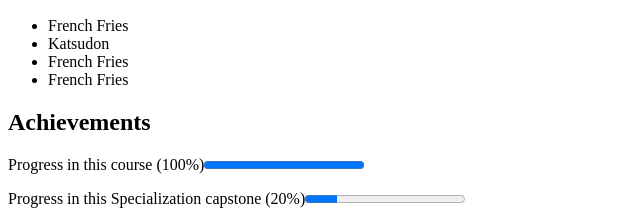
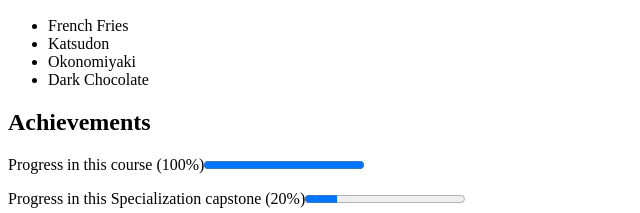
Before and after one commit to Neetsel/CourseraExercices, a plain HTML site: page FinalProject/index.html in a window 1280 px wide. Shown: the part 148-361 px from the top of the page, 0-640 px from the left. Drawn offline with Linux system fonts and the light colour scheme.

Commit message:
Add files via upload

```diff
--- a/FinalProject/index.html
+++ b/FinalProject/index.html
@@ -19,8 +19,8 @@
 			<ul>
 				<li>French Fries</li>
 				<li>Katsudon</li>
-				<li>French Fries</li>
-				<li>French Fries</li>
+				<li>Okonomiyaki</li>
+				<li>Dark Chocolate</li>
 			</ul>
 		</section>
 
```
